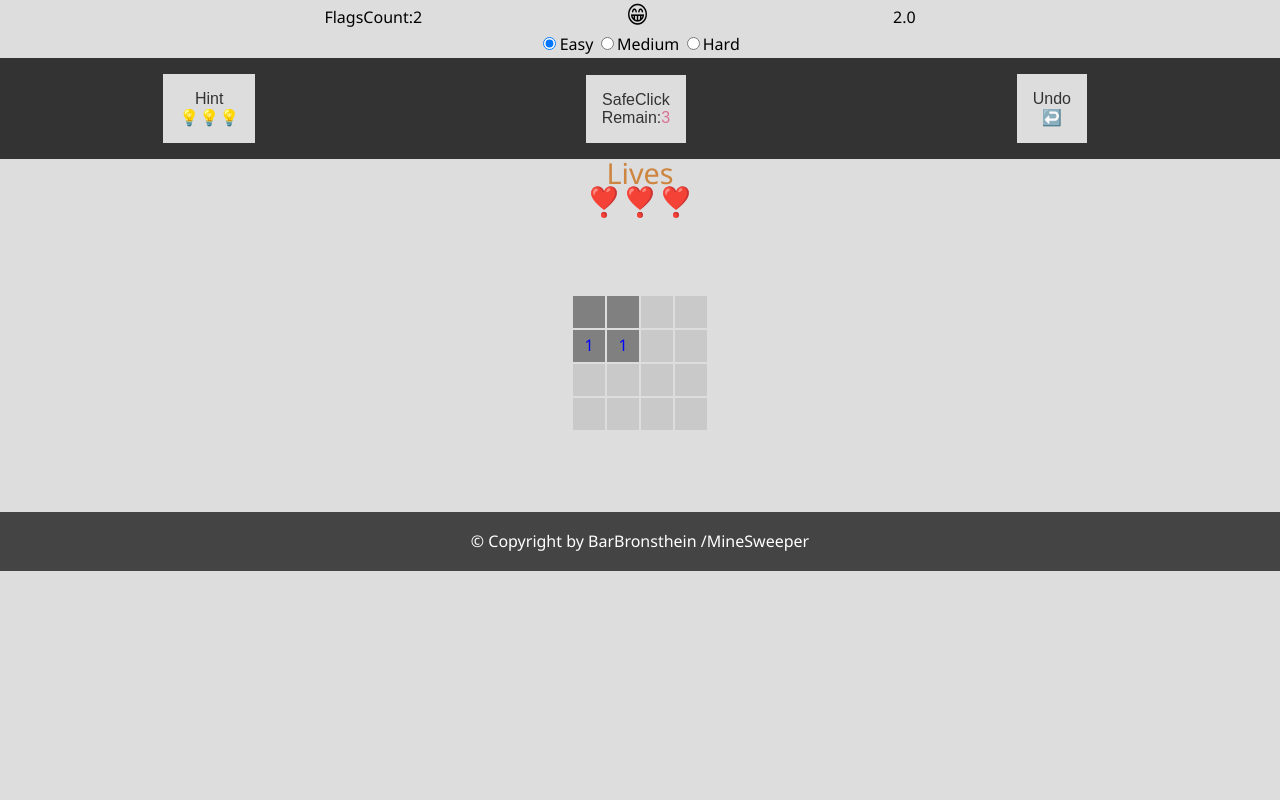
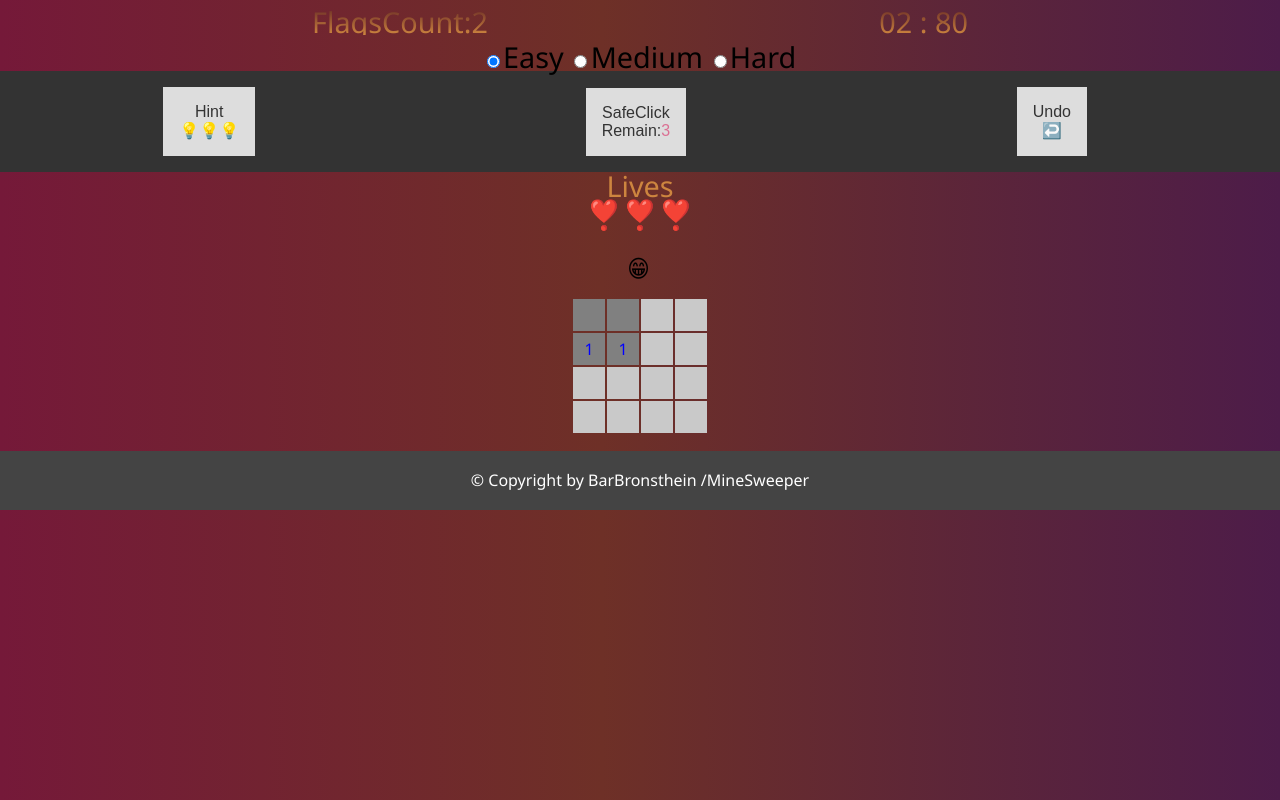
Before and after one commit to BarBronshtein/MineSweeper, a plain HTML site: page index.html in a window 1280 px wide. Both pictures are taken after a click on the element 589 px from the left and 311 px from the top of the page. Drawn offline with Linux system fonts and the light colour scheme.

Commit message:
added feature best time

```diff
--- a/css/style.css
+++ b/css/style.css
@@ -3,34 +3,45 @@
   margin: 0;
   box-sizing: border-box;
 }
+html {
+  height: 100%;
+}
 body {
   font-family: 'Segoe UI', Tahoma, Geneva, Verdana, sans-serif;
   line-height: 1.7em;
-  background-color: #ddd;
+  background: #751939;
+  background: -moz-linear-gradient(left, #751939 0%, #6e3027 47%, #4d1c49 100%);
+  background: -webkit-linear-gradient(
+    left,
+    #751939 0%,
+    #6e3027 47%,
+    #2b1129 100%
+  );
+  background: linear-gradient(to right, #751939 0%, #6e3027 47%, #4d1c49 100%);
 }
 .display-container {
-  background-color: #ddd;
   text-align: center;
+  font-size: 1.8rem;
 }
-.timer {
+.timer,
+.flags {
+  margin: 0.5rem 12rem;
+  background: -webkit-linear-gradient(#6e3027, peru);
+  -webkit-background-clip: text;
+  -webkit-text-fill-color: transparent;
   display: inline-block;
-  margin: 0 10rem;
-}
-.flags {
-  display: inline-block;
-  margin: 0 7.5rem;
 }
 .smiley {
-  margin: 0 5rem;
-  display: inline-block;
+  margin-left: 49%;
   font-size: 1.5rem;
 }
+
 .board-container {
   width: 100%;
   height: 100%;
 }
 table {
-  margin: 5rem auto;
+  margin: 1rem auto;
   max-height: 50%;
   max-width: 50%;
 }
@@ -83,7 +94,7 @@ button {
 }
 button:hover {
   color: #f7c08a;
-  background-color: #333;
+  background-color: #282828;
 }
 .special-features {
   background-color: #333;
@@ -104,3 +115,6 @@ p {
   font-size: 1.8rem;
   color: peru;
 }
+.bestscore {
+  margin-left: 0;
+}
--- a/index.html
+++ b/index.html
@@ -10,8 +10,10 @@
   <body onload="initGame()">
     <div class="display-container">
       <div class="flags">10</div>
-      <div onclick="initGame()" class="smiley">smiley</div>
-      <div class="timer">007</div>
+      <div class="timer">
+        <span class="seconds">0</span> :
+        <span class="tens">0</span>
+      </div>
       <br />
       <label>
         <input
@@ -53,7 +55,10 @@
       <button onclick="undo()">Undo <br />↩️</button>
     </div>
     <p>Lives<br /><span class="lives">❣️❣️❣️</span></p>
+    <br />
+    <div onclick="initGame()" class="smiley">smiley</div>
     <div class="board-container"></div>
+    <p class="bestscore smiley">0</p>
     <div class="end-msg"></div>
     <footer>© Copyright by BarBronsthein /MineSweeper</footer>
     <script src="src/utility.js"></script>
--- a/src/main.js
+++ b/src/main.js
@@ -7,13 +7,25 @@ const HINT = '💡';
 const EMPTY = ' ';
 const MINE = '💣';
 const FLAG = '🚩';
-const elTimer = document.querySelector('.timer');
 const elSmiley = document.querySelector('.smiley');
 const elFlags = document.querySelector('.flags');
 const elLives = document.querySelector('.lives');
 const elEndMsg = document.querySelector('.end-msg');
 const elHints = document.querySelector('.hints');
 const elSafeClick = document.querySelector('.safeclick');
+const gBestScore = {
+  easy: '99:99',
+  medium: '99:99',
+  hard: '99:99',
+  elBestScore: document.querySelector('.bestscore'),
+};
+const gTimer = {
+  appendTens: document.querySelector('.tens'),
+  appendSeconds: document.querySelector('.seconds'),
+  interval: 0,
+  tens: '00',
+  seconds: '00',
+};
 
 const gLevel = {
   SIZE: 4,
@@ -25,7 +37,6 @@ const gGame = {
   isOn: false,
   showCount: 0,
   markedCount: 0,
-  secsPassed: 0,
   lives: 3,
   hints: 3,
   safeClicks: 3,
@@ -47,16 +58,24 @@ function init() {
   gGame.hints = 3;
   gGame.showCount = 0;
   gGame.markedCount = 0;
-  gGame.secsPassed = 0;
   gGame.lives = 3;
   gGame.isOn = true;
+  gGame.secsPassed = 0;
+  gTimer.tens = '0';
+  gTimer.seconds = '0';
+  gTimer.appendSeconds.textContent = '0';
+  gTimer.appendTens.textContent = '0';
   elFlags.textContent = 'FlagsCount:' + gLevel.MINES;
   elSmiley.textContent = gSmiley[0];
-  elTimer.textContent = gGame.secsPassed;
   elLives.textContent = LIFE.repeat(gGame.lives);
   elHints.textContent = HINT.repeat(gGame.hints);
   elSafeClick.textContent = gGame.safeClicks;
-  clearInterval(gInterval);
+  clearInterval(gTimer.interval);
+  elEndMsg.textContent = '';
+
+  gBestScore.elBestScore.textContent = localStorage.getItem(
+    `bestscore${gLevel.difficulty}`
+  );
 }
 
 function setDifficulty(el) {
@@ -107,7 +126,6 @@ function cellClicked(elCell, i, j) {
   // Change cell to shown
   gBoard[i][j].isShown = true;
 
-  gGame.history.push({ i, j });
   // First move
   if (!gGame.secsPassed) {
     // To prevent exploiting mouse clicks
@@ -126,6 +144,9 @@ function cellClicked(elCell, i, j) {
     showAndHideCells(i, j);
     return;
   }
+
+  gGame.history.push({ i, j });
+
   // When hitting a mine
   if (gBoard[i][j].isMine) {
     gGame.lives--;
@@ -151,6 +172,7 @@ function cellClicked(elCell, i, j) {
   if (checkGameOver()) {
     endGame();
     renderCell(i, j);
+
     return;
   }
 }
@@ -200,20 +222,44 @@ function createRandomMines(board) {
 
 function startTimer() {
   // Starts game timer
-  gInterval = setInterval(() => {
-    gGame.secsPassed++;
-    elTimer.textContent = gGame.secsPassed.toFixed(1);
-  }, 1000);
+  gTimer.interval = setInterval(timer, 10);
+}
+
+function timer() {
+  gTimer.tens++;
+
+  if (gTimer.tens <= 9) gTimer.appendTens.innerHTML = '0' + gTimer.tens;
+
+  if (gTimer.tens > 9) gTimer.appendTens.innerHTML = gTimer.tens;
+
+  if (gTimer.tens > 99) {
+    gTimer.seconds++;
+    gTimer.appendSeconds.innerHTML = '0' + gTimer.seconds;
+    gTimer.tens = 0;
+    gTimer.appendTens.innerHTML = '0' + 0;
+  }
+
+  if (gTimer.seconds > 9) gTimer.appendSeconds.innerHTML = gTimer.seconds;
 }
 
 function endGame(isVictory = true) {
   let msg = isVictory ? 'You Won' : 'You Lost';
-  // TODO:finish game functionallity
   gGame.isOn = false;
   elSmiley.textContent = isVictory ? gSmiley[3] : gSmiley[2];
-  clearInterval(gInterval);
+
+  clearInterval(gTimer.interval);
+
   elEndMsg.innerHTML = `<h2 class="${isVictory ? 'won' : 'lose'}">${msg}</h2>`;
-  // Add a game over msg to be displayed on screen
+
+  if (
+    isVictory &&
+    `${gBestScore[gLevel.difficulty]}` > `${gTimer.seconds}:${gTimer.tens}`
+  )
+    gBestScore[gLevel.difficulty] = `${gTimer.seconds}:${gTimer.tens}`;
+  localStorage.setItem(
+    'bestscore' + gLevel.difficulty,
+    gBestScore[gLevel.difficulty]
+  );
 }
 
 function countNegsMines() {
```
